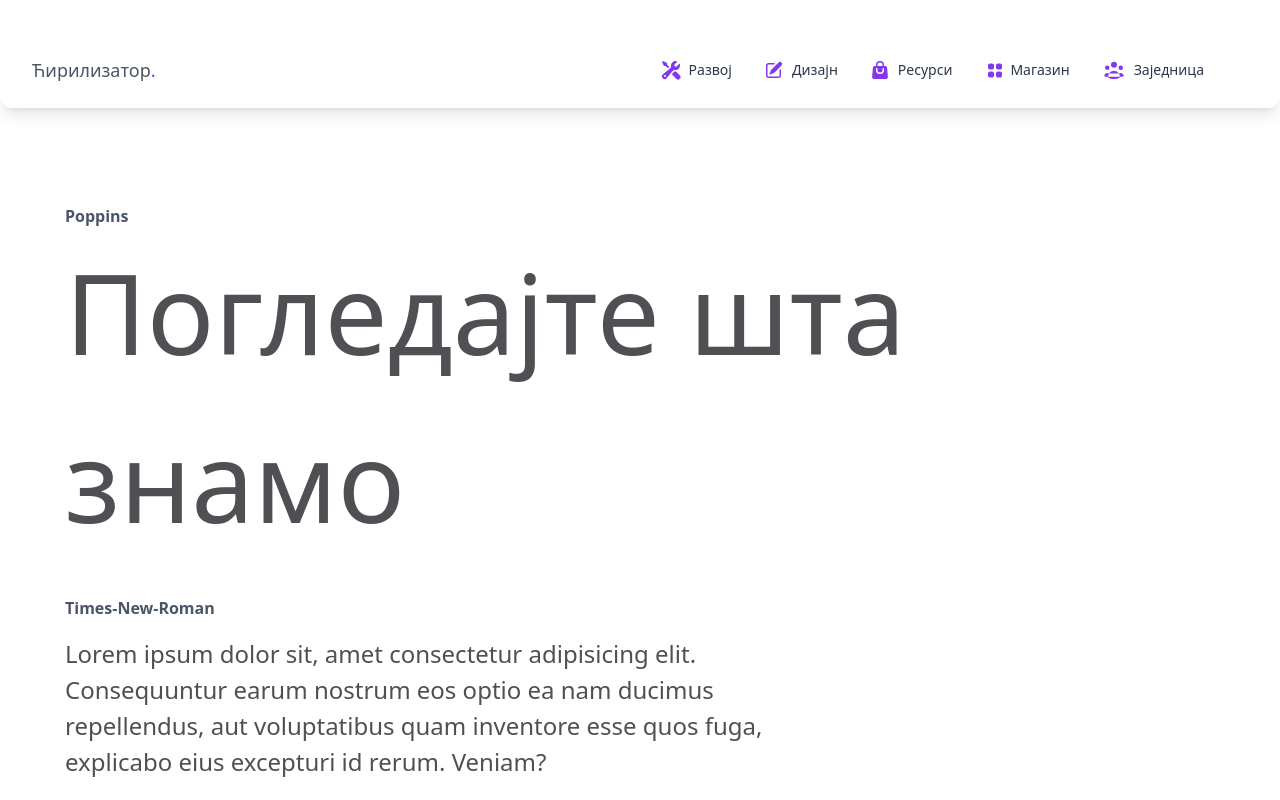
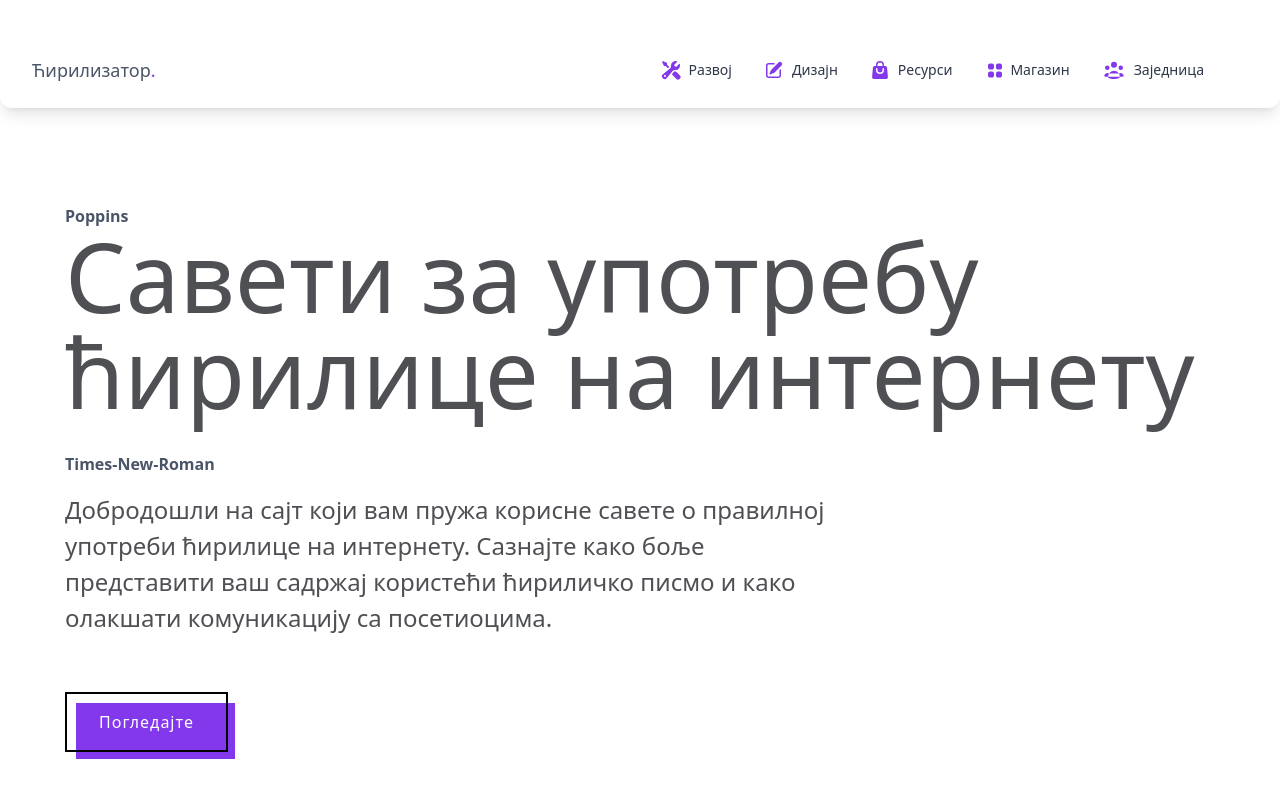
Before and after one commit to Nikola352/cirilizator, a React (Vite) app in the folder client/: page / in a window 1280 px wide. Shown: the top 800 px of the page. Built offline with nearby package versions, Linux system fonts and the light colour scheme.

Commit message:
recenica

```diff
--- a/client/src/components/Banner.jsx
+++ b/client/src/components/Banner.jsx
@@ -6,16 +6,15 @@ export default function Banner() {
         <div className="banner my-24  max-w-[1150px] mx-auto">
             <div className="header-container my-8 ">
                 <p className="fontUsed text-primary-100">Poppins</p>
-                <h1 className="heading text-[7rem] font-thin">Погледајте шта знамо</h1>
+                <h1 className="heading lg:text-[6rem] text-6xl leading-[4rem] lg:leading-[6rem] font-thin">Савети за употребу ћирилице на интернету</h1>
             </div>
             <div className="paragraph-container my-4">
                 <p className="fontUsed text-primary-100 my-4">Times-New-Roman</p>
-                <p className="paragraph max-w-3xl">Lorem ipsum dolor sit, amet consectetur adipisicing elit.
-                    Consequuntur earum nostrum eos optio ea nam ducimus
-                    repellendus, aut voluptatibus quam inventore esse
-                    quos fuga, explicabo eius excepturi id rerum. Veniam?</p>
+                <p className="paragraph max-w-3xl">Добродошли на сајт који вам пружа корисне
+                савете о правилној употреби ћирилице на интернету. Сазнајте како боље представити
+                ваш садржај користећи ћириличко писмо и како олакшати комуникацију са посетиоцима.</p>
             </div>
-            <CTA text="Погледајте" />
+            <CTA text="Погледајте" path={"/magazin"} />
         </div>
     )
 }
```
